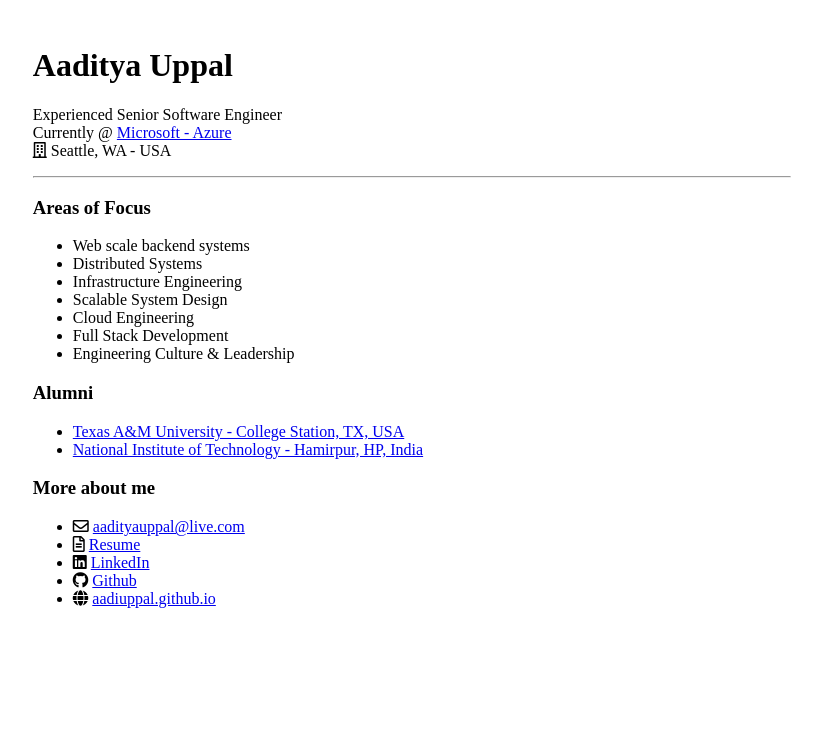
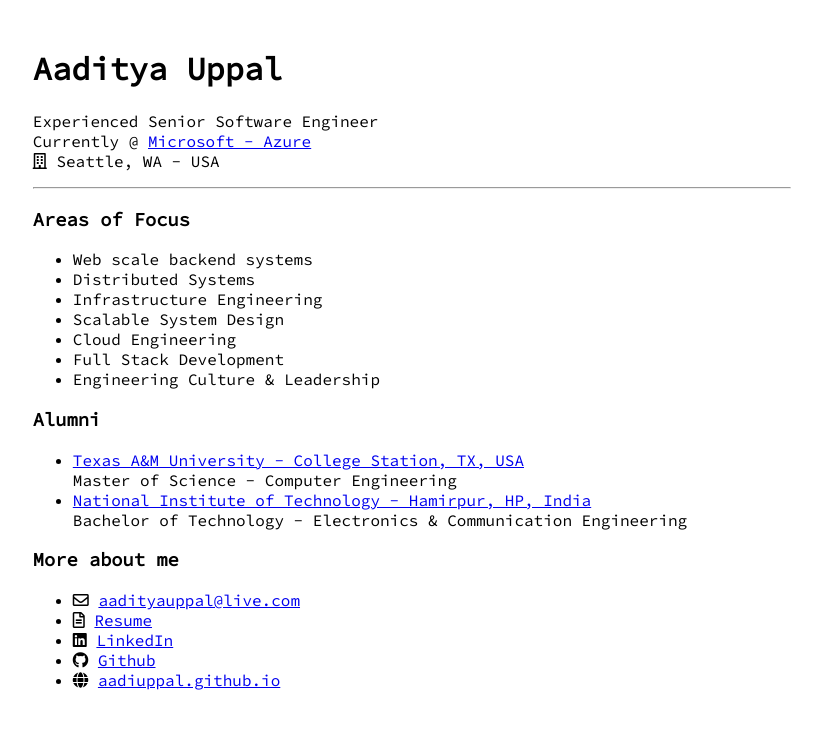
Before and after one commit to aadiuppal/aadiuppal.github.io, a Jekyll site: the page index.html, which Jekyll copies as it is, in a window 1280 px wide. Shown: the top 729 px of the page, without its empty margins (228-1050 px from the left). Built offline with Jekyll 4.4.1, drawn with Linux system fonts in a browser that asks for light colours.

Commit message:
Update index.html

```diff
--- a/index.html
+++ b/index.html
@@ -4,10 +4,21 @@
       rel="stylesheet"
       href="https://use.fontawesome.com/releases/v5.15.1/css/all.css"
     />
+    <link rel="preconnect" href="https://fonts.gstatic.com" />
+    <link
+      href="https://fonts.googleapis.com/css2?family=Source+Code+Pro:wght@200&display=swap"
+      rel="stylesheet"
+    />
+    <link
+      href="https://fonts.googleapis.com/css2?family=Source+Code+Pro:wght@200;400&display=swap"
+      rel="stylesheet"
+    />
+
     <style>
       .container {
         margin-left: 20%;
         margin-right: 20%;
+        font-family: "Source Code Pro", monospace;
       }
     </style>
   </head>
@@ -43,11 +54,15 @@
         <a href="https://engineering.tamu.edu" target="_blank">
           Texas A&M University - College Station, TX, USA
         </a>
+        <br />
+        Master of Science - Computer Engineering
       </li>
       <li>
         <a href="https://nith.ac.in" target="_blank">
           National Institute of Technology - Hamirpur, HP, India
         </a>
+        <br />
+        Bachelor of Technology - Electronics & Communication Engineering
       </li>
     </ul>
 
```
